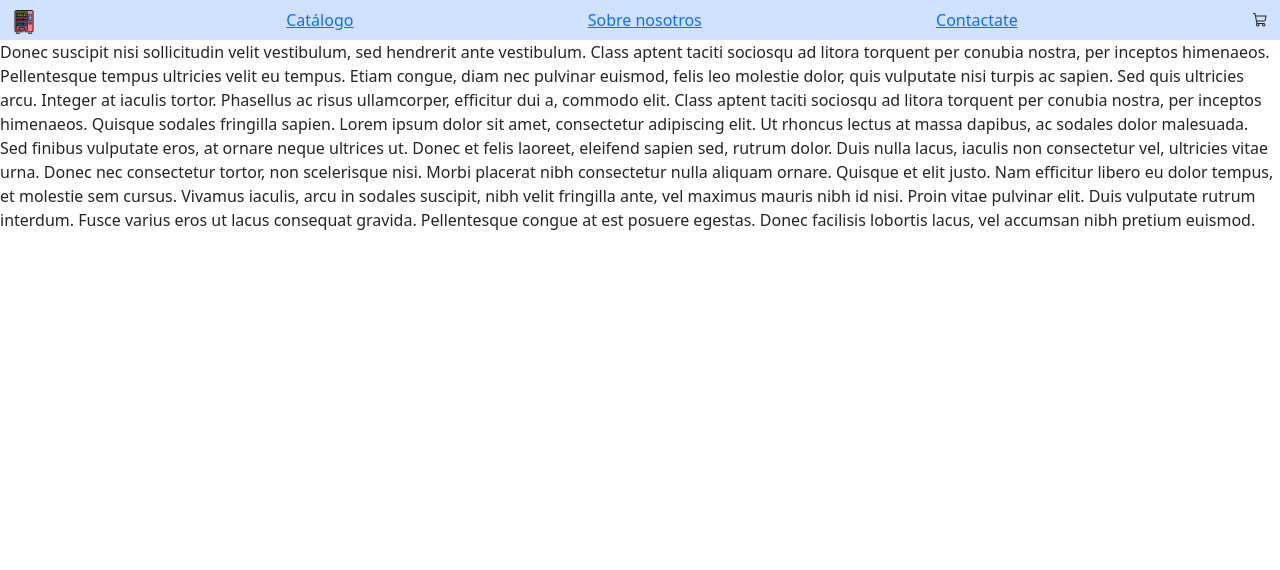
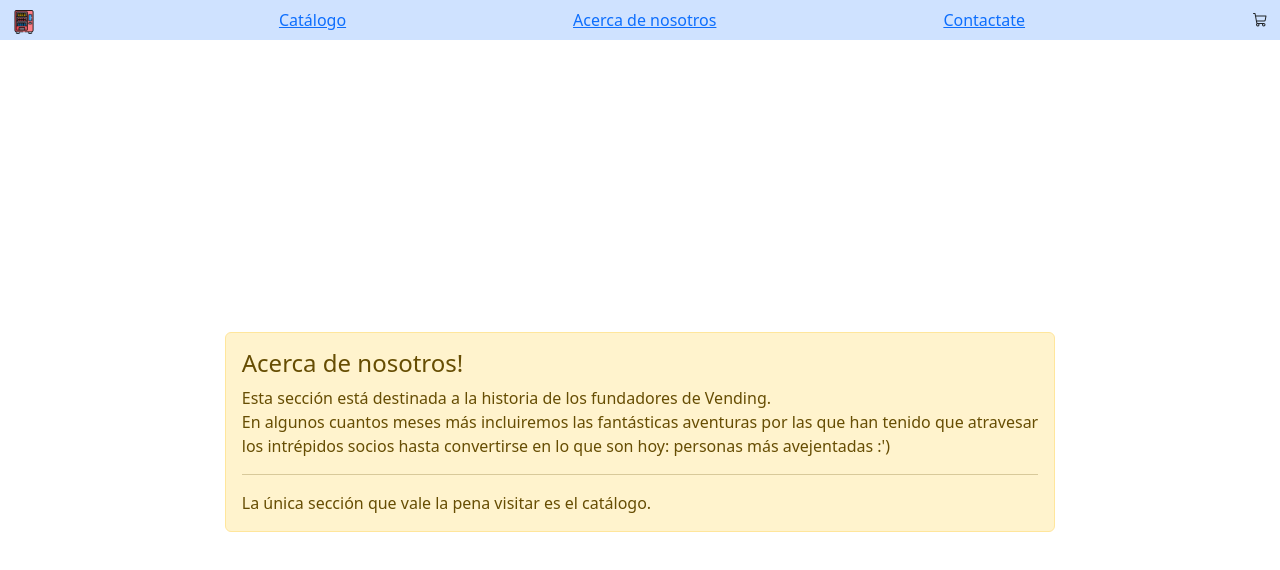
Before and after one commit to mkaimakamian/CreaTuLanding1-kaimakamian, a React (Vite) app: page /aboutus in a window 1280 px wide. Shown: the top 570 px of the page. Built offline with nearby package versions, Linux system fonts and the light colour scheme.

Commit message:
Cartelitos

```diff
--- a/src/components/NavBar.jsx
+++ b/src/components/NavBar.jsx
@@ -1,17 +1,22 @@
-import { Container, Nav, Navbar } from "react-bootstrap"
+import { Container, Navbar } from "react-bootstrap"
 import CartWidget from "./CartWidget"
 import { Link, NavLink } from "react-router-dom"
 
 const NavBar = ({ logo }) => {
-    return <Navbar expand="lg" className="bg-primary-subtle p-0">
+    return (
+        <Navbar expand="lg" className="bg-primary-subtle p-0">
+            {/* <Navbar expand="lg" bg="secondary" data-bs-theme="light" className="px-3"> */}
             <Container fluid>
                 <Navbar.Brand><Link to={"/"}><img src={logo} alt="Vending Machine logo" height="24" width="24" /></Link></Navbar.Brand>
+
                 <NavLink to={"/catalog"}>Catálogo</NavLink>
-            <NavLink to={"/aboutus"}>Sobre nosotros</NavLink>
+                <NavLink to={"/aboutus"}>Acerca de nosotros</NavLink>
                 <NavLink to={"/contactus"}>Contactate</NavLink>
+
                 <CartWidget />
             </Container>
         </Navbar>
+    )
 }
 
 export default NavBar
--- a/src/main.jsx
+++ b/src/main.jsx
@@ -1,5 +1,4 @@
 import { createRoot } from 'react-dom/client'
-// import './index.css'
 import App from './App.jsx'
 
 createRoot(document.getElementById('root')).render(
--- a/src/pages/Aboutus.jsx
+++ b/src/pages/Aboutus.jsx
@@ -1,7 +1,27 @@
+import { Alert } from "react-bootstrap";
+
 export default function Aboutus() {
     return (
-        <div> Donec suscipit nisi sollicitudin velit vestibulum, sed hendrerit ante vestibulum. Class aptent taciti sociosqu ad litora torquent per conubia nostra, per inceptos himenaeos. Pellentesque tempus ultricies velit eu tempus. Etiam congue, diam nec pulvinar euismod, felis leo molestie dolor, quis vulputate nisi turpis ac sapien. Sed quis ultricies arcu. Integer at iaculis tortor. Phasellus ac risus ullamcorper, efficitur dui a, commodo elit. Class aptent taciti sociosqu ad litora torquent per conubia nostra, per inceptos himenaeos. Quisque sodales fringilla sapien. Lorem ipsum dolor sit amet, consectetur adipiscing elit. Ut rhoncus lectus at massa dapibus, ac sodales dolor malesuada. Sed finibus vulputate eros, at ornare neque ultrices ut.
-
-            Donec et felis laoreet, eleifend sapien sed, rutrum dolor. Duis nulla lacus, iaculis non consectetur vel, ultricies vitae urna. Donec nec consectetur tortor, non scelerisque nisi. Morbi placerat nibh consectetur nulla aliquam ornare. Quisque et elit justo. Nam efficitur libero eu dolor tempus, et molestie sem cursus. Vivamus iaculis, arcu in sodales suscipit, nibh velit fringilla ante, vel maximus mauris nibh id nisi. Proin vitae pulvinar elit. Duis vulputate rutrum interdum. Fusce varius eros ut lacus consequat gravida. Pellentesque congue at est posuere egestas. Donec facilisis lobortis lacus, vel accumsan nibh pretium euismod. </div>
+        <div className="d-flex justify-content-center align-items-center min-vh-100">
+            <div className="d-inline-block">
+                <Alert variant="warning">
+                    <Alert.Heading>Acerca de nosotros!</Alert.Heading>
+                    <p>
+                        Esta sección está destinada a la historia de los fundadores de Vending.
+                        <p>En algunos cuantos meses más incluiremos las fantásticas
+                            aventuras por las que han tenido que atravesar
+                            <p>
+                                los intrépidos socios hasta convertirse en lo que son hoy:
+                                personas más avejentadas :')
+                            </p>
+                        </p>
+                    </p>
+                    <hr />
+                    <p className="mb-0">
+                        La única sección que vale la pena visitar es el catálogo.
+                    </p>
+                </Alert>
+            </div>
+        </div>
     )
 }
--- a/src/pages/Catalog.jsx
+++ b/src/pages/Catalog.jsx
@@ -2,7 +2,6 @@
 import { useEffect, useState } from "react";
 import { GetItemCategories, GetItems } from "../apis/catalog";
 import Item from "../components/Item";
-import { data } from "react-router-dom";
 
 export default function Catalog() {
 
@@ -53,6 +52,7 @@ export default function Catalog() {
         // TODO - incluir algún encabezado
 
         <div>
+            {/* Si esto lo hacemos componente, hay que ver cómo disparamos el cambio; un callback? */}
             <div>
                 <select onChange={(e) => setSelectedCategory(e.target.value)}>
                     <option value="all">All</option>
@@ -62,6 +62,8 @@ export default function Catalog() {
                 </select>
 
             </div >
+
+            {/* Analizar si conviene que esto sea un componente */}
             <div>
                 {filteredItems.map(item => (
                     <Item key={item.id} {...item} />
--- a/src/pages/Contactus.jsx
+++ b/src/pages/Contactus.jsx
@@ -1,5 +1,28 @@
+import { Alert } from "react-bootstrap";
+
 export default function Contactus() {
     return (
-        <div>Contactus</div>
+        <div className="d-flex justify-content-center align-items-center min-vh-100">
+            <div className="d-inline-block">
+                <Alert variant="secondary">
+                    <Alert.Heading>Contactate</Alert.Heading>
+                    <p>
+                        Quizá una de las secciones más importantes e inócuas a la vez...
+                        ¿qué sería de un sitio web sin esta sección?...
+                        <p>
+                            pues bien, en oportunidades su ausencia significaría menos reclamos que atender y más usuarios desesperados
+                            <p>
+                                por esgrimir improperios.
+                            </p>
+                        </p>
+
+                    </p>
+                    <hr />
+                    <p className="mb-0">
+                        La única sección que vale la pena visitar es el catálogo.
+                    </p>
+                </Alert>
+            </div>
+        </div >
     )
 }
--- a/src/pages/Home.jsx
+++ b/src/pages/Home.jsx
@@ -1,7 +1,25 @@
-import React from 'react'
+import { Alert } from 'react-bootstrap'
 
 export default function Home() {
     return (
-        <div>Esta es la home... habría que mostrar alguna cositas</div>
+        <div className="d-flex justify-content-center align-items-center min-vh-100">
+            <div className="d-inline-block">
+                <Alert variant="success">
+                    <Alert.Heading>Muy buenos días!</Alert.Heading>
+                    <p>
+                        Sí, lo sé, la home es la puerta de ingreso hacia lo más fantástico que tiene
+                        este sitio y
+                        <p>
+                            encontrar un cartelito como este no es algo de lo más hermoso...
+                            pero antes estaba peor :')
+                        </p>
+                    </p>
+                    <hr />
+                    <p className="mb-0">
+                        La única sección que vale la pena visitar es el catálogo.
+                    </p>
+                </Alert>
+            </div>
+        </div>
     )
 }
```
Lines whose indentation alone changed are shown as unchanged.
